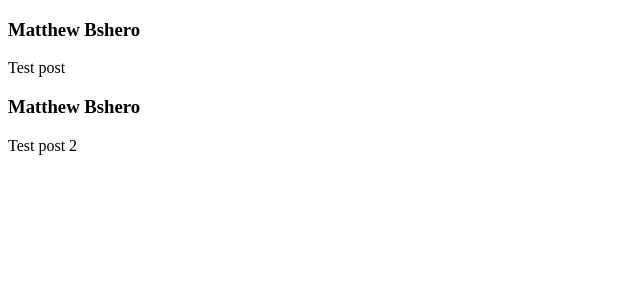
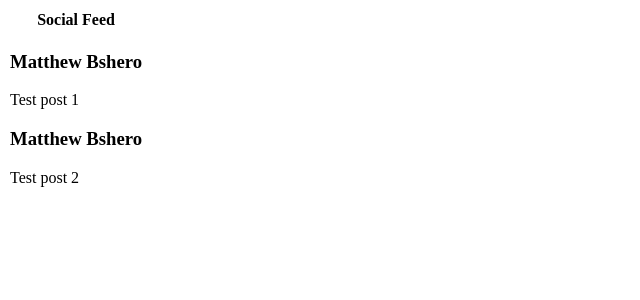
Before and after one commit to mdbshero/Social_Feed, a React (Create React App) app: page / in a window 1280 px wide. Shown: the top 300 px of the page, without its empty margins (0-640 px from the left). Built offline with nearby package versions, Linux system fonts and the light colour scheme.

Commit message:
Changed Posts.jsx to only format of the post. Made DisplayPosts.jsx to show the format of the post feed table.

```diff
--- a/src/App.js
+++ b/src/App.js
@@ -1,14 +1,12 @@
 import React, { useState } from 'react';
-import Post from './Components/Post';
+import DisplayPosts from './Components/DisplayPosts';
 
 
 function App() {
 
-const [posts, setPosts] = useState([{name: 'Matthew Bshero', comment: 'Test post'}, {name: 'Matthew Bshero', comment: 'Test post 2'}]);
-
   return (
     <div>
-      <Post parentPosts = {posts} />
+      <DisplayPosts />
     </div>
   );
 }
--- a/src/Components/DisplayPosts.jsx
+++ b/src/Components/DisplayPosts.jsx
@@ -0,0 +1,24 @@
+import React, { useState } from 'react';
+import Post from "./Post";
+
+const DisplayPosts = (props) => {
+  const [posts, setPosts] = useState([
+    { name: "Matthew Bshero", comment: "Test post 1" },
+    { name: "Matthew Bshero", comment: "Test post 2" },
+  ]);
+
+  return (
+    <table>
+      <thead>
+        <tr>
+          <th>Social Feed</th>
+        </tr>
+      </thead>
+      <tbody>
+        <Post parentPosts={posts} />
+      </tbody>
+    </table>
+  );
+};
+
+export default DisplayPosts;
--- a/src/Components/Post.jsx
+++ b/src/Components/Post.jsx
@@ -3,9 +3,9 @@ const Post = (props) => {
     <div>
       {props.parentPosts.map((post) => {
         return (
-            <div>
-          <h3>{post.name}</h3>
-          <p>{post.comment}</p>
+          <div>
+            <h3>{post.name}</h3>
+            <p>{post.comment}</p>
           </div>
         );
       })}
```
